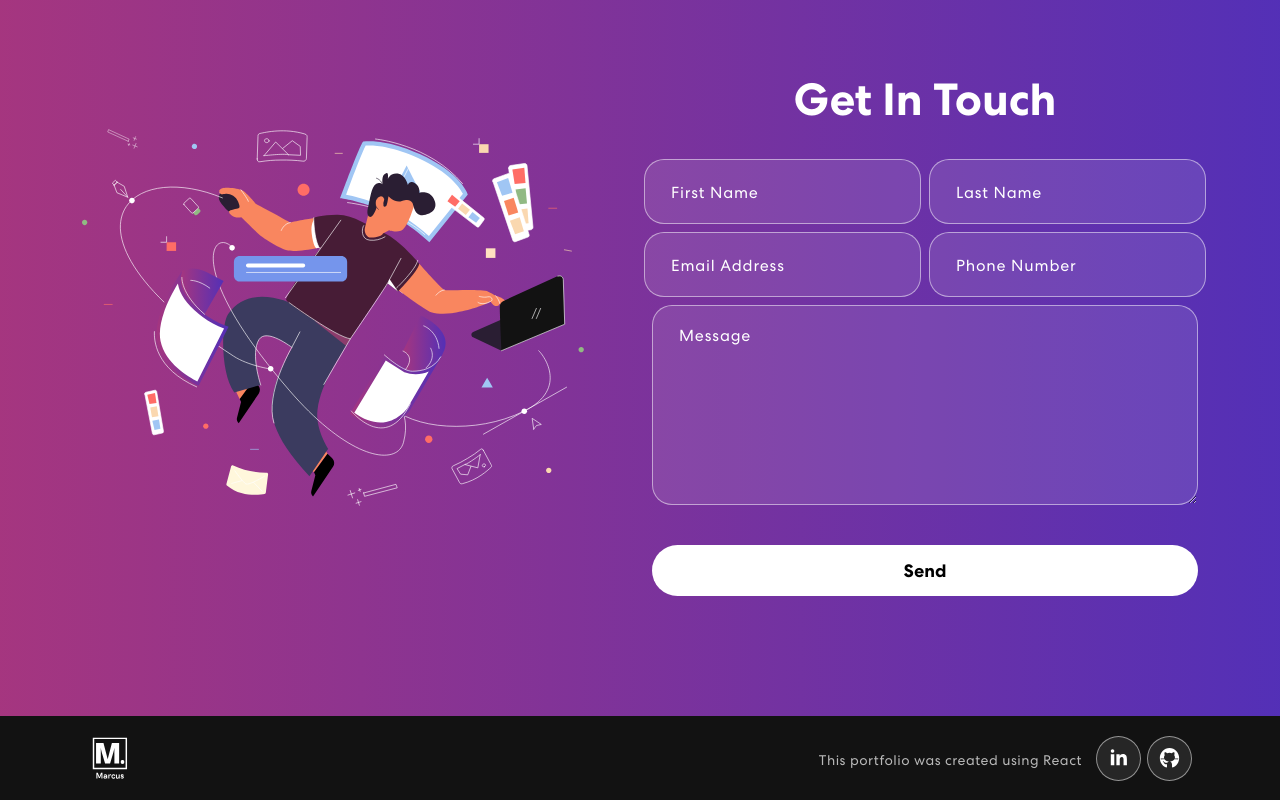
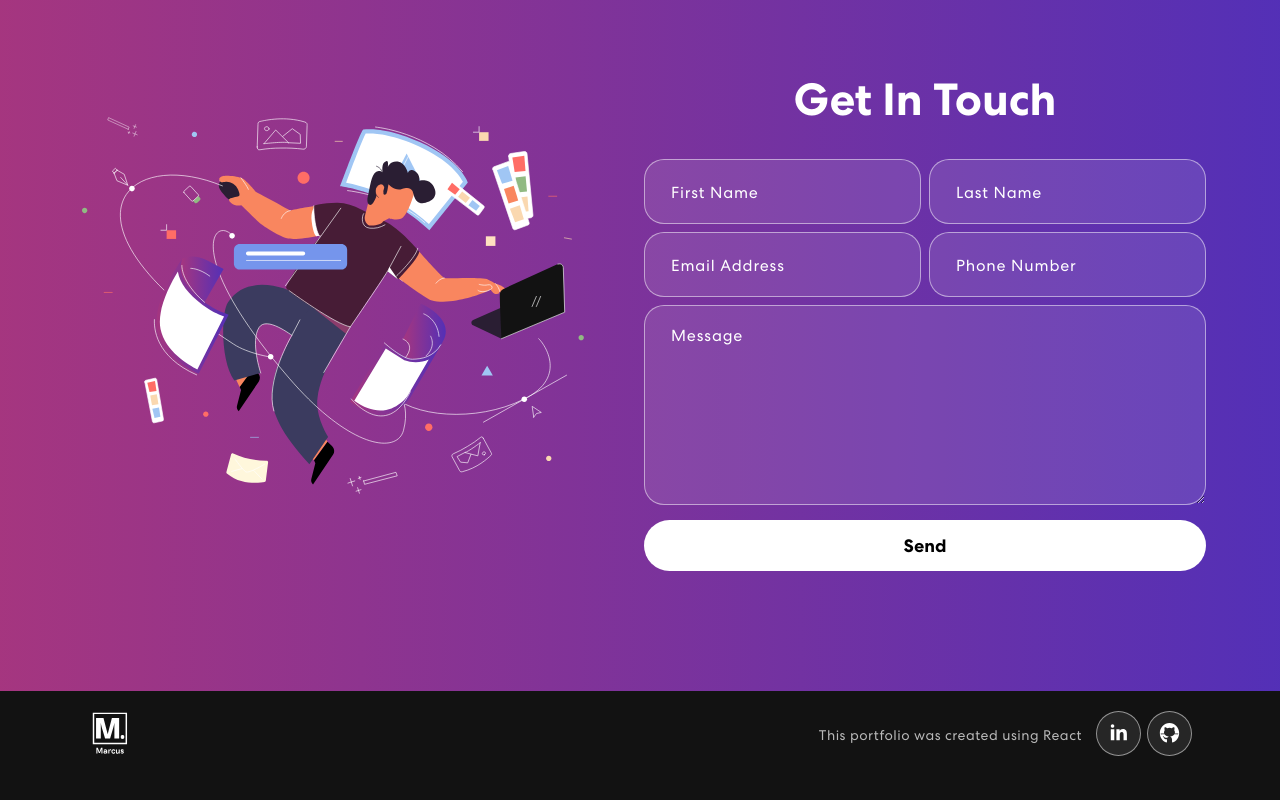
Before and after one commit to MarcusAdams1220/portfolio, a React (Create React App) app: page / in a window 1280 px wide. Shown: the part 2736-3536 px from the top of the page. After the commit the page ends 3511 px from the top, so only its background shows below. Built offline with nearby package versions, Linux system fonts and the light colour scheme.

Commit message:
fixed contact form sizing

```diff
--- a/src/App.scss
+++ b/src/App.scss
@@ -608,6 +608,9 @@ nav.navbar .navbar-toggler-icon:after {
 .contact img {
   width: 92%;
 }
+.contact .contact-form {
+  // background-color: red;
+}
 .contact h2 {
 	font-size: 45px;
 	font-weight: 700;
@@ -653,7 +656,6 @@ nav.navbar .navbar-toggler-icon:after {
   background-color: #fff;
   padding: 14px 48px;
   font-size: 18px;
-  margin-top: 25px;
   border-radius: 50px;
   position: relative;
   transition: 0.3s ease-in-out;
--- a/src/components/Contact.js
+++ b/src/components/Contact.js
@@ -50,7 +50,7 @@ export const Contact = () => {
           <Col md={6}>
             <img src={contactImage} alt='man using laptop'/>
           </Col>
-          <Col md={6}>
+          <Col md={6} className='contact-form'>
             <h2>Get In Touch</h2>
             <form onSubmit={handleSubmit}>
               <Row>
@@ -66,7 +66,7 @@ export const Contact = () => {
                 <Col sm={6} className='px-1'>
                   <input type="telephone" value={formDetails.phone} placeholder='Phone Number' onChange={(e) => onFormUpdate('phone', e.target.value)}/>
                 </Col>
-                <Col>
+                <Col className='px-1'>
                   <textarea rows="6" value={formDetails.message} placeholder='Message' onChange={(e) => onFormUpdate('message', e.target.value)}></textarea>
                   {
                   status.message &&
```
